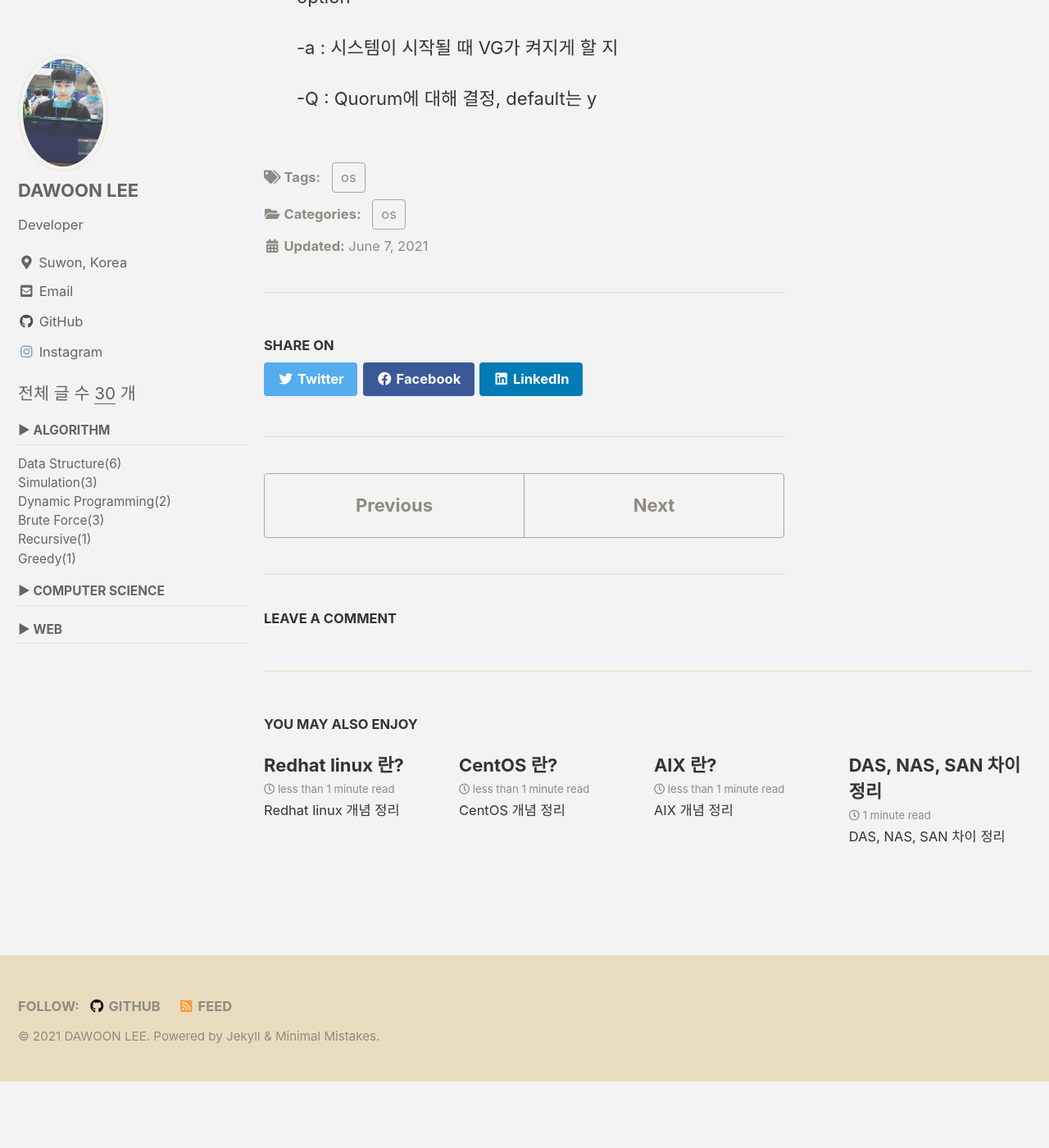
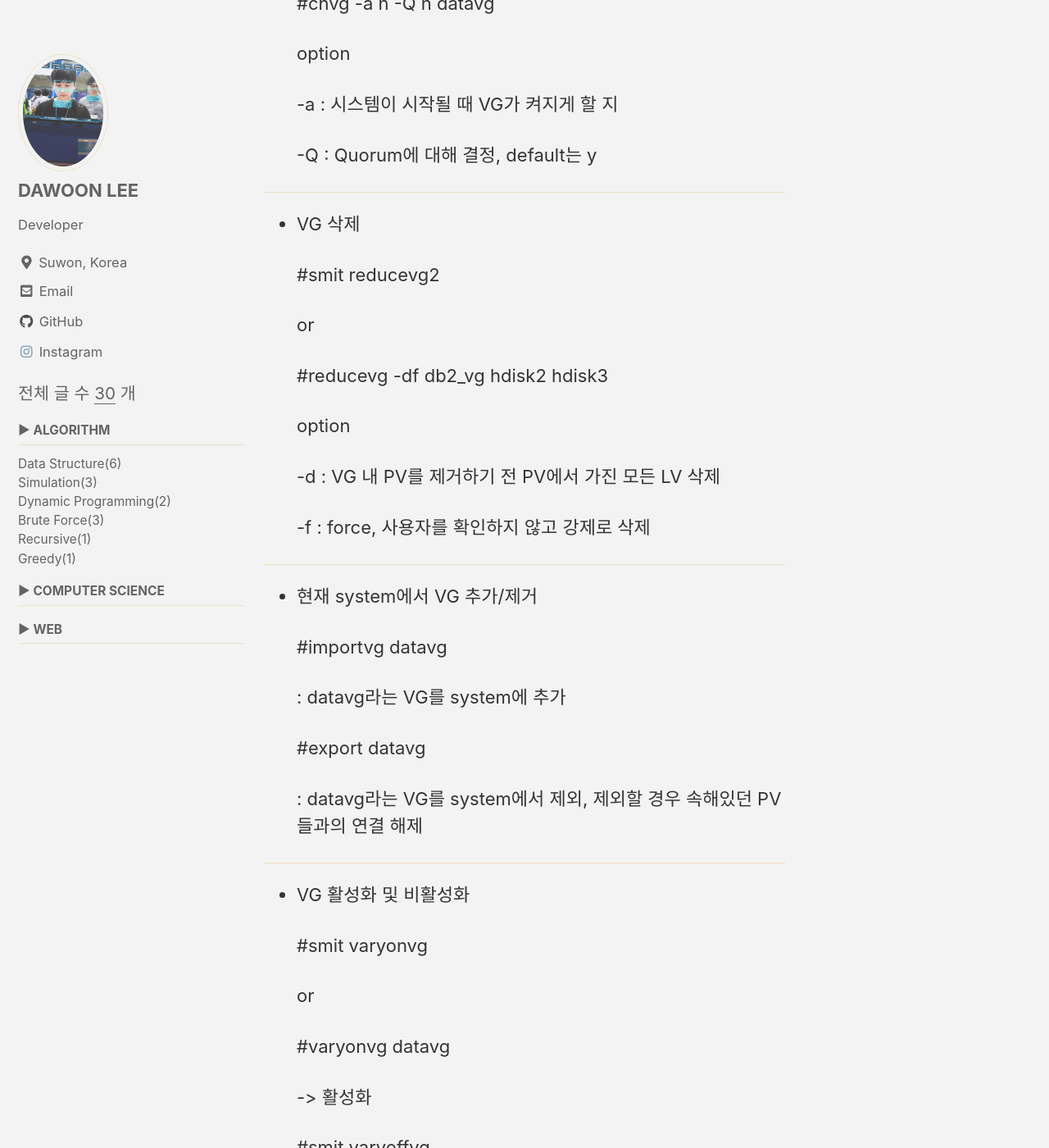
Before and after one commit to rhdrlvnd/rhdrlvnd.github.io, a Jekyll site: the page built from _posts/CS/OS/2021-06-02-AIX_COMMAND.md, in a window 1280 px wide and 1400 px high, scrolled down 1766 px. Shown: the whole window at 82% size. Built offline with Jekyll 4.4.1, drawn with Linux system fonts in a browser that asks for light colours; cached includes are drawn as plain includes; comment, search, counter and statistics services are not loaded; before the commit the page ends 3085 px from its top, so only the background shows below that; some of the changed text lies outside the part shown.

Commit message:
Update 2021-06-02-AIX_COMMAND.md

```diff
--- a/_posts/CS/OS/2021-06-02-AIX_COMMAND.md
+++ b/_posts/CS/OS/2021-06-02-AIX_COMMAND.md
@@ -27,6 +27,8 @@ last_modified_at: 2021-06-07T09:00:00+09:00
 
   -S : Scalable VG로 생성
 
+  ---
+
 - Volume Group list 확인
 
   #lsvg
@@ -34,6 +36,8 @@ last_modified_at: 2021-06-07T09:00:00+09:00
   option
 
   -o : activate 중인 VG만 출력
+
+  ---
 
 - 특정 VG의 PV 확인
 
@@ -46,6 +50,8 @@ last_modified_at: 2021-06-07T09:00:00+09:00
   -p : 지정한 VG 내의 PV의들에 대한 정보 출력
 
   -l : 지정한 VG 내의 LV의들에 대한 정보 출력
+
+  ---
 
 - VG 정보 변경
 
@@ -60,3 +66,63 @@ last_modified_at: 2021-06-07T09:00:00+09:00
    -a : 시스템이 시작될 때 VG가 켜지게 할 지
 
    -Q : Quorum에 대해 결정, default는 y
+
+   ---
+
+- VG 삭제
+
+  #smit reducevg2
+
+  or
+
+  #reducevg -df db2_vg hdisk2 hdisk3
+
+  option
+
+  -d : VG 내 PV를 제거하기 전 PV에서 가진 모든 LV 삭제
+
+  -f : force, 사용자를 확인하지 않고 강제로 삭제
+
+  ---
+
+- 현재 system에서 VG 추가/제거
+
+  #importvg datavg
+
+  : datavg라는 VG를 system에 추가
+
+  #export datavg
+
+  : datavg라는 VG를 system에서 제외, 제외할 경우 속해있던 PV들과의 연결 해제
+
+  ---
+
+- VG 활성화 및 비활성화
+
+  #smit varyonvg
+
+  or
+
+  #varyonvg datavg
+
+  -> 활성화
+
+  #smit varyoffvg
+
+  or
+
+  #varyoffvg datavg
+
+  -> 비활성화
+
+  ---
+
+- VG 재구성
+
+  #smit reorgvg
+
+  or
+
+  #reorgvg rootvg hdisk4 hdisk5
+
+  ---
```
